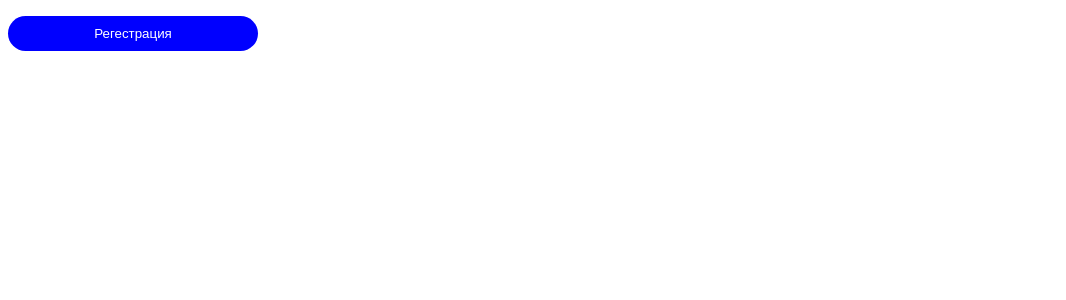
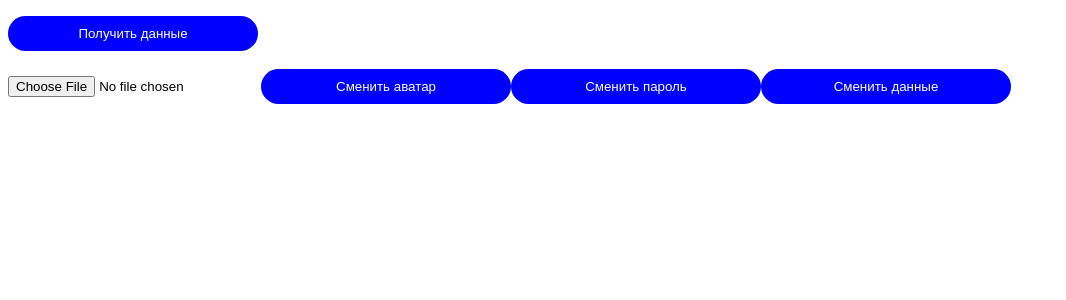
Before and after one commit to digitalr84/Explosssive, a React (Vite) app in the folder packages/client/: page /profile in a window 1280 px wide. Shown: the top 300 px of the page, without its empty margins (0-1066 px from the left). Built offline with nearby package versions, Linux system fonts and the light colour scheme.

Commit message:
changee avatar add label

```diff
--- a/packages/client/src/components/Input/Input.tsx
+++ b/packages/client/src/components/Input/Input.tsx
@@ -10,10 +10,12 @@ export const Input: FC<InputProps> = ({
   disabled = false,
   onBlur,
   onChange,
-  className = '',
+  className = 'def',
+  label,
 }) => {
   return (
     <div className={`input-field`}>
+      {label && <label className="label">{label}</label>}
       <input
         className={className}
         name={name}
--- a/packages/client/src/components/Input/types.ts
+++ b/packages/client/src/components/Input/types.ts
@@ -7,5 +7,6 @@ export type InputProps = {
   type?: string
   name: string
   disabled?: boolean
+  label?: string
   className?: string
 }
--- a/packages/client/src/controllers/auth.ts
+++ b/packages/client/src/controllers/auth.ts
@@ -73,3 +73,19 @@ export const fetchSignup = createAsyncThunk(
     }
   }
 )
+export const fetchAvatar = createAsyncThunk(
+  'auth/fetchChangeAvatar',
+  async (data: File, thunkApi) => {
+    try {
+      const avatar = new FormData()
+      avatar.append('avatar', data)
+      const res = await mainFetch('/user/profile/avatar', {
+        method: 'PUT',
+        body: avatar,
+      })
+      return res
+    } catch (e) {
+      console.log(e)
+    }
+  }
+)
--- a/packages/client/src/pages/Profile/Profile.tsx
+++ b/packages/client/src/pages/Profile/Profile.tsx
@@ -1,9 +1,9 @@
-import React, { FC } from 'react'
+import React, { FC, useRef } from 'react'
 import { myAppSelector } from '../../myhooks/redux'
 import { useNavigate } from 'react-router-dom'
 import { UserInterface } from '../../store/LoginBuilder'
 import { myAppDispatch } from '../../myhooks/redux'
-import { fetchAuth } from '../../controllers/auth'
+import { fetchAuth, fetchAvatar } from '../../controllers/auth'
 
 import { useCallback } from 'react'
 import { Button } from '../../components/Button'
@@ -11,11 +11,29 @@ import { Button } from '../../components/Button'
 export const Profile: FC = () => {
   const user = myAppSelector(state => state.auth.user as UserInterface)
   const dispath = myAppDispatch()
+  const ref = useRef(null)
+  const farAvatat = 'https://ya-praktikum.tech/api/v2/resources/'
 
   console.log(user)
   const handleButtonClick = useCallback(() => {
     dispath(fetchAuth())
   }, [])
+  const handleButtonChangeAvatar = useCallback(() => {
+    console.log(ref.current)
+    dispath(fetchAvatar(ref.current))
+  }, [])
+  const uploadProfileImg = (event: ChangeEvent) => {
+    const target = event.target as HTMLInputElement
+    ref.current = (target.files as FileList)[0]
+    console.log(ref.current)
+  }
+  const handleButtonChangePassword = useCallback(() => {
+    // dispath(fetchAvatar(ref.current));
+  }, [])
+  const handleButtonChangeData = useCallback(() => {
+    // dispath(fetchAvatar(ref.current));
+  }, [])
+
   return (
     <div>
       <p>{user && user.display_name}</p>
@@ -23,12 +41,33 @@ export const Profile: FC = () => {
       <p>{user && user.second_name}</p>
       <p>{user && user.phone}</p>
       <p>{user && user.email}</p>
-
       <Button
         onClick={handleButtonClick}
         className="button_raspisnay"
-        type="submit">
-        Регестрация
+        type="button">
+        Получить данные
+      </Button>
+      <div>
+        <img src={user && farAvatat + user.avatar} />
+      </div>
+      <input accept="image/*" type="file" onChange={uploadProfileImg} />
+      <Button
+        onClick={handleButtonChangeAvatar}
+        className="button_raspisnay"
+        type="button">
+        Сменить аватар
+      </Button>
+      <Button
+        onClick={handleButtonChangePassword}
+        className="button_raspisnay"
+        type="button">
+        Сменить пароль
+      </Button>
+      <Button
+        onClick={handleButtonChangeData}
+        className="button_raspisnay"
+        type="button">
+        Сменить данные
       </Button>
     </div>
   )
```
Also changed, not shown: packages/client/src/components/Input/input.css (+7 -0 lines), packages/client/src/pages/Registration/Registration.tsx (+7 -0 lines).
